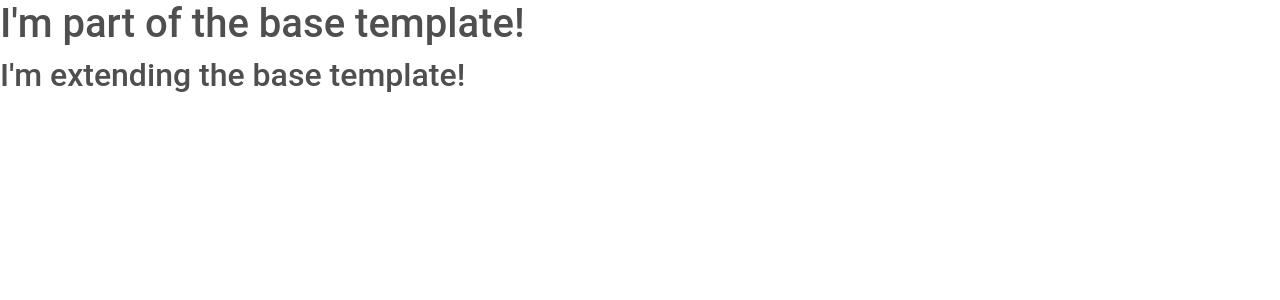
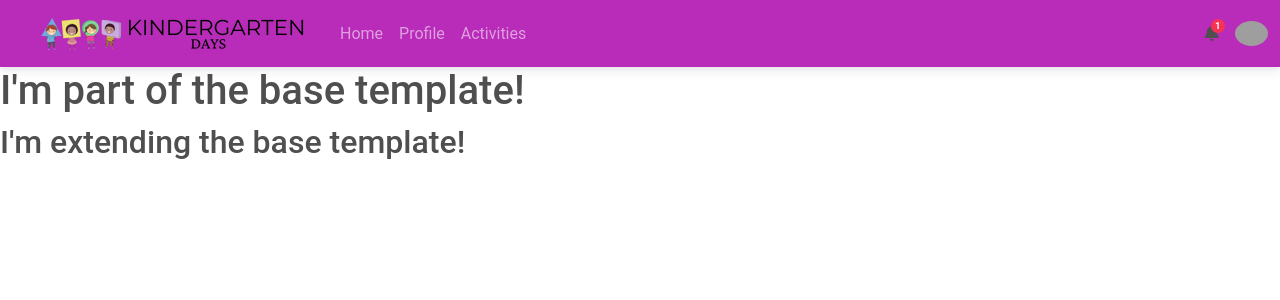
Before and after one commit to lolaedun/kindergarten-days, a Flask app: page / in a window 1280 px wide. Shown: the top 300 px of the page. Run offline with Flask 2, Linux system fonts and the light colour scheme; data that the repository does not hold is empty; some libraries are stand-ins or nearby versions; grey boxes are pictures that could not be loaded.

Commit message:
add navbar and side nav

```diff
--- a/static/css/style.css
+++ b/static/css/style.css
@@ -0,0 +1,3 @@
+.navbar {
+     background-color: #b82cb9;
+}
--- a/templates/base.html
+++ b/templates/base.html
@@ -18,6 +18,120 @@
 <title>Activities</title>
 </head>
 <body>
+    <header>
+     <!-- Navbar -->
+    <nav class="navbar navbar-expand-lg navbar-dark">
+    <!-- Container wrapper -->
+    <div class="container-fluid">
+      <!-- Toggle button -->
+      <button
+        class="navbar-toggler"
+        type="button"
+        data-mdb-toggle="collapse"
+        data-mdb-target="#navbarSupportedContent"
+        aria-controls="navbarSupportedContent"
+        aria-expanded="false"
+        aria-label="Toggle navigation"
+      >
+        <i class="fas fa-bars"></i>
+      </button>
+
+      <!-- Collapsible wrapper -->
+      <div class="collapse navbar-collapse" id="navbarSupportedContent">
+        <!-- Navbar brand -->
+        <a class="navbar-brand mt-2 mt-lg-0" href="#">
+          <img
+            src="/static/images/kindergarten-logo.png"
+
+            alt=""
+            loading="lazy"
+          />
+        </a>
+        <!-- Left links -->
+        <ul class="navbar-nav me-auto mb-2 mb-lg-0">
+          <li class="nav-item">
+            <a class="nav-link" href="#">Home</a>
+          </li>
+          <li class="nav-item">
+            <a class="nav-link" href="#">Profile</a>
+          </li>
+          <li class="nav-item">
+            <a class="nav-link" href="{{url_for('get_activities')}}">Activities</a>
+          </li>
+        </ul>
+        <!-- Left links -->
+      </div>
+      <!-- Collapsible wrapper -->
+
+      <!-- Right elements -->
+      <div class="d-flex align-items-center">
+
+
+        <!-- Notifications -->
+        <a
+          class="text-reset me-3 dropdown-toggle hidden-arrow"
+          href="#"
+          id="navbarDropdownMenuLink"
+          role="button"
+          data-mdb-toggle="dropdown"
+          aria-expanded="false"
+        >
+          <i class="fas fa-bell"></i>
+          <span class="badge rounded-pill badge-notification bg-danger">1</span>
+        </a>
+        <ul
+          class="dropdown-menu dropdown-menu-end"
+          aria-labelledby="navbarDropdownMenuLink"
+        >
+          <li>
+            <a class="dropdown-item" href="#">Some news</a>
+          </li>
+          <li>
+            <a class="dropdown-item" href="#">Another news</a>
+          </li>
+          <li>
+            <a class="dropdown-item" href="#">Something else here</a>
+          </li>
+        </ul>
+
+        <!-- Avatar -->
+        <a
+          class="dropdown-toggle d-flex align-items-center hidden-arrow"
+          href="#"
+          id="navbarDropdownMenuLink"
+          role="button"
+          data-mdb-toggle="dropdown"
+          aria-expanded="false"
+        >
+          <img
+            src="https://mdbootstrap.com/img/new/avatars/2.jpg"
+            class="rounded-circle"
+            height="25"
+            alt=""
+            loading="lazy"
+          />
+        </a>
+        <ul
+          class="dropdown-menu dropdown-menu-end"
+          aria-labelledby="navbarDropdownMenuLink"
+        >
+          <li>
+            <a class="dropdown-item" href="#">My profile</a>
+          </li>
+          <li>
+            <a class="dropdown-item" href="#">Settings</a>
+          </li>
+          <li>
+            <a class="dropdown-item" href="#">Logout</a>
+          </li>
+        </ul>
+      </div>
+      <!-- Right elements -->
+    </div>
+    <!-- Container wrapper -->
+  </nav>
+  <!-- Navbar -->
+    </header>
     <h1>I'm part of the base template!</h1>
     {% block content %}
     {% endblock %}
```
Also changed, not shown: static/images/kindergarten-logo.png (added).
